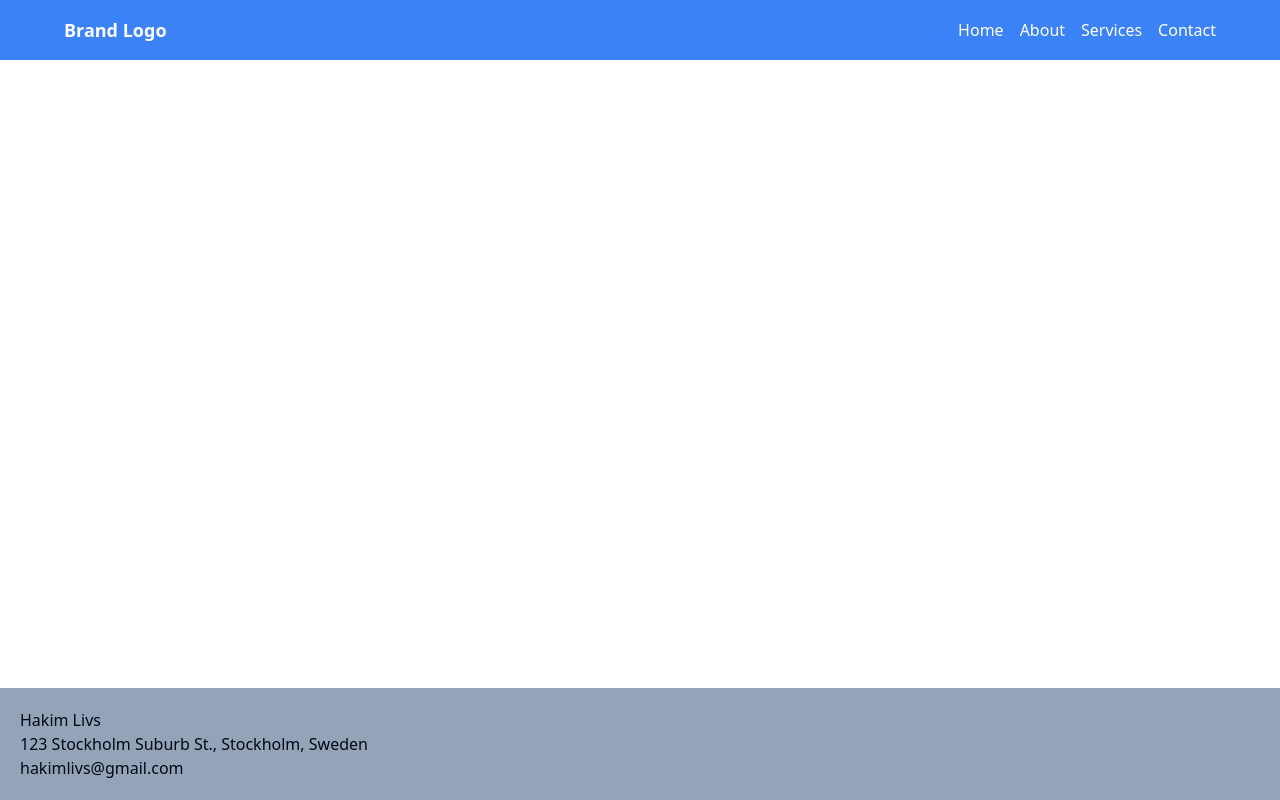
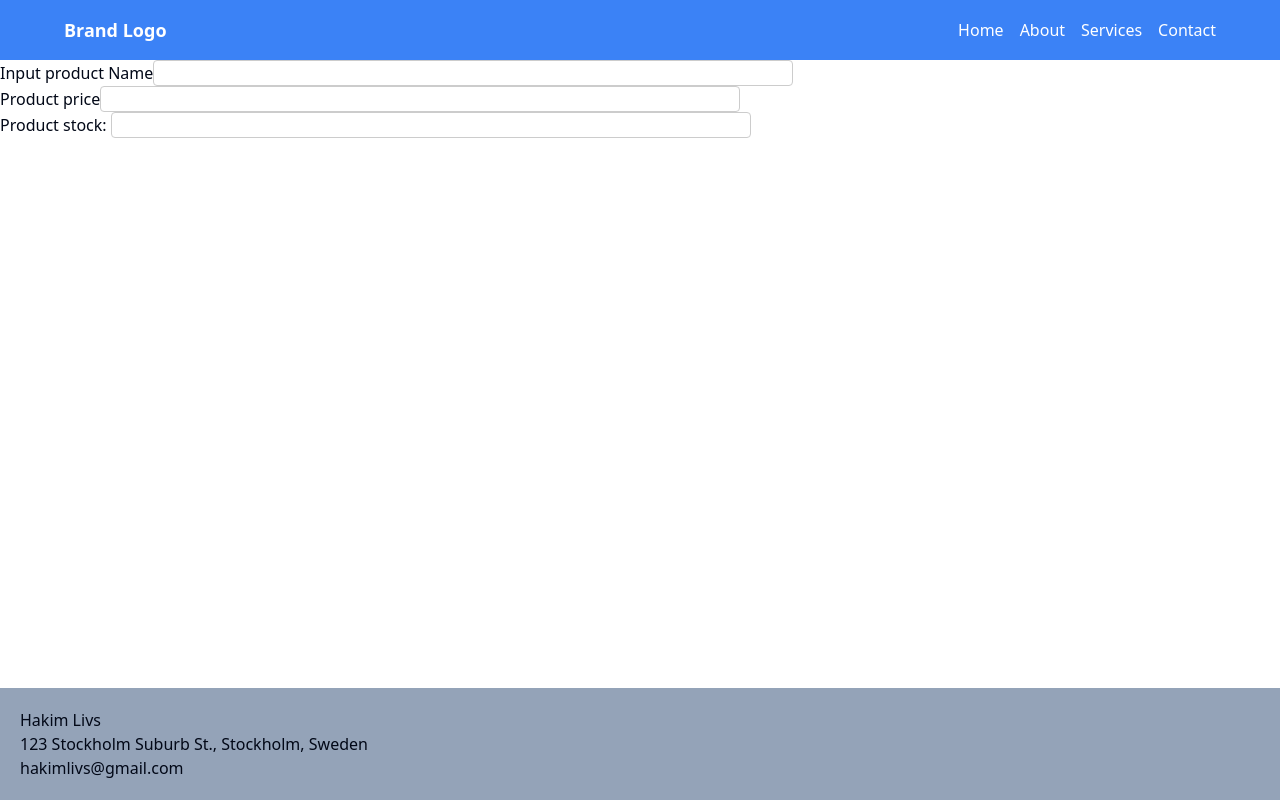
Before and after one commit to doctorbond2/hakims_livs_2304_g06x, a React (Vite) app in the folder frontend/: page /admin in a window 1280 px wide. Built offline with nearby package versions, Linux system fonts and the light colour scheme.

Commit message:
admin page added

```diff
--- a/frontend/src/App.css
+++ b/frontend/src/App.css
@@ -69,3 +69,11 @@ select {
     scroll-behavior: auto !important;
   }
 } /*# sourceMappingURL=App.css.map */
+
+input {
+  width: 50%;
+  padding: 0.5rem;
+  margin: 0.5rem 0;
+  border: 1px solid #ccc;
+  border-radius: 4px;
+}
--- a/frontend/src/App.jsx
+++ b/frontend/src/App.jsx
@@ -3,12 +3,14 @@ import { Routes, Route } from "react-router-dom";
 import Header from "./components/Header";
 import Footer from "./components/Footer";
 import Home from "./pages/Home";
+import Admin from "./pages/Admin";
 function App() {
   return (
     <>
       <Header />
       <Routes>
         <Route path="/" element={<Home />}></Route>
+        <Route path="/admin" element={<Admin />}></Route>
       </Routes>
       <Footer />
     </>
--- /dev/null
+++ b/frontend/src/pages/Admin.jsx
@@ -0,0 +1,59 @@
+import React, { useState } from "react";
+import { Input } from "@/components/ui/input";
+
+export default function Admin() {
+  const [productName, setProductName] = useState("");
+  const [productPrice, setProductPrice] = useState("");
+  const [productStock, setProductStock] = useState("");
+
+  function addProductToMongoDB() {
+    console.log("Adding product to MongoDB");
+  }
+
+  function handleProductNameChange(e) {
+    setProductName(e.target.value);
+  }
+
+  function handleProductPriceChange(e) {
+    setProductPrice(e.target.value);
+  }
+
+  function handleProductStockChange(e) {
+    setProductStock(e.target.value);
+  }
+
+  function handleSubmit(e) {
+    e.preventDefault();
+  }
+
+  return (
+    <>
+      <form>
+        <label HTMLfor="productName"> Input product Name</label>
+        <input
+          id="productName"
+          type="text"
+          value={productName}
+          onChange={handleProductNameChange}
+        />
+        <br />
+        <label HTMLfor="productPrice">Product price</label>
+        <input
+          id="productPrice"
+          type="text"
+          value={productPrice}
+          onChange={handleProductPriceChange}
+        />{" "}
+        <br />
+        <label HTMLfor="productStock">Product stock: </label>
+        <input
+          id="productStock"
+          type="text"
+          value={productStock}
+          onChange={handleProductStockChange}
+        />{" "}
+        <br />
+      </form>
+    </>
+  );
+}
```
